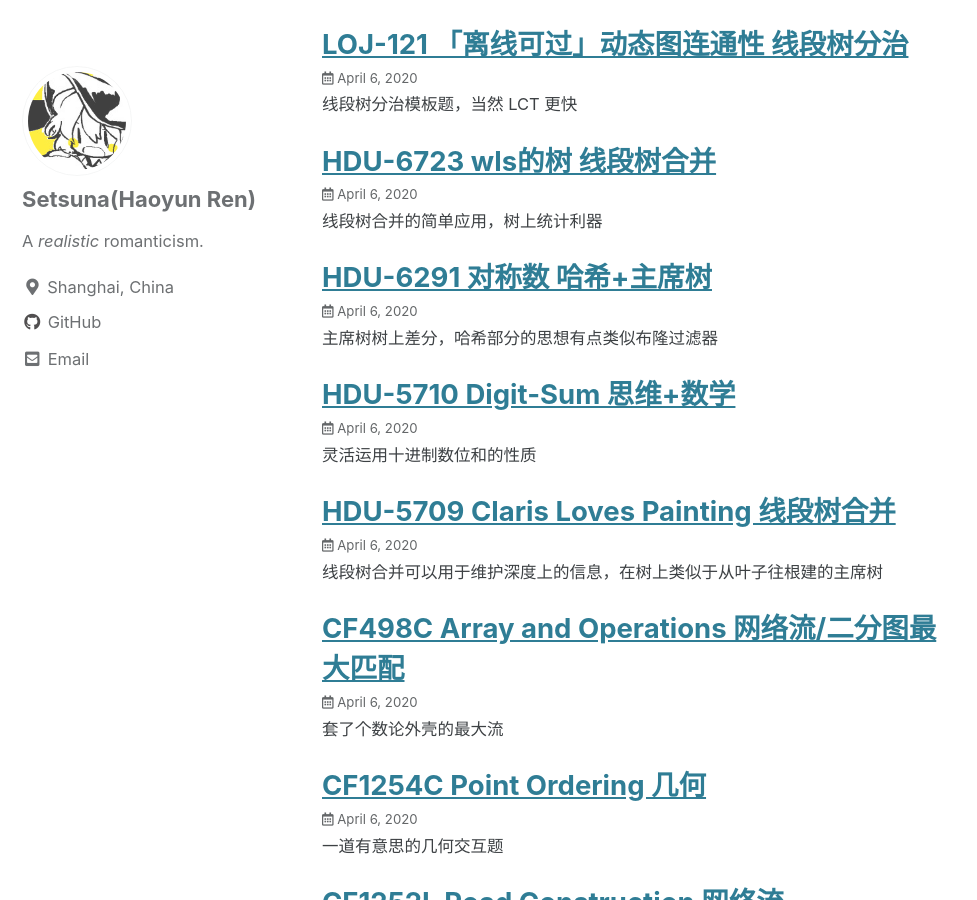
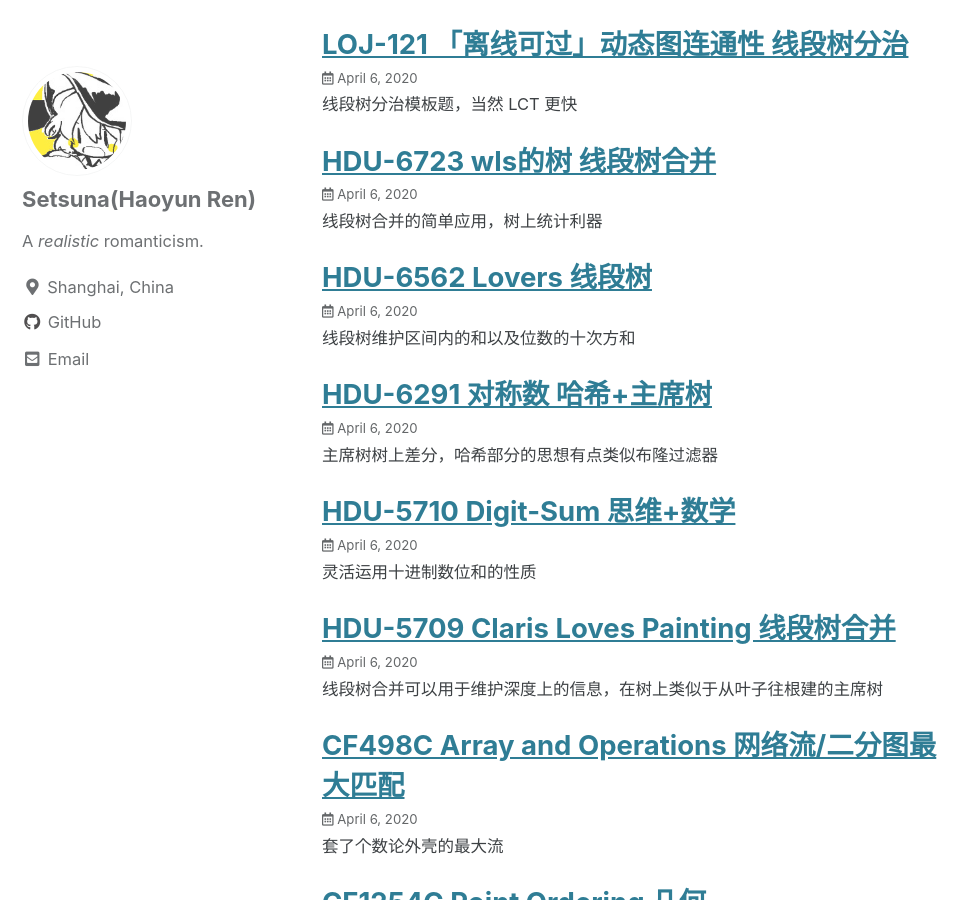
Before and after one commit to SetsunaChyan/SetsunaChyan.github.io, a Jekyll site: the page built from _pages/year-archive.md, in a window 1280 px wide and 900 px high, scrolled down 3937 px. Shown: the whole window, without its empty margins (0-977 px from the left). Built offline with Jekyll 4.4.1, drawn with Linux system fonts in a browser that asks for light colours; cached includes are drawn as plain includes.

Commit message:
Add archives

```diff
--- a/_posts/HDU-6562 Lovers.md
+++ b/_posts/2020-04-06-HDU-6562 Lovers.md
@@ -1,4 +1,9 @@
-## HDU-6562 Lovers 线段树
+---
+title: "HDU-6562 Lovers 线段树"
+category: Tutorial
+tags: [Segment Tree]
+excerpt: "线段树维护区间内的和以及位数的十次方和"
+---
 
 一开始有 $n$ 个空串，有 $m$ 个操作，每次对区间中的每一个串的前后分别加上 $d$ ，即 $s_i \to d+s_i+d$ ，其中 $d$ 是一个数字字符，或者询问区间内所有串转化成数字后模意义下的和。
 
```
